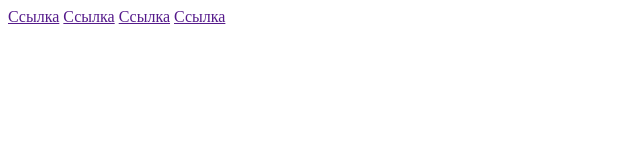
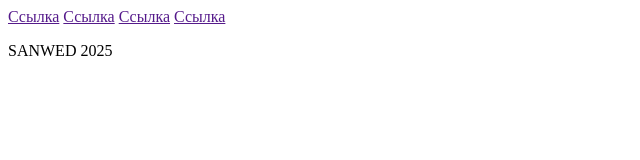
Before and after one commit to Sanwed/test-git, a plain HTML site: page index.html in a window 1280 px wide. Shown: the whole page, without its empty margins (0-640 px from the left). Drawn offline with Linux system fonts and the light colour scheme.

Commit message:
Добавлен подвал сайта

```diff
--- a/index.html
+++ b/index.html
@@ -14,5 +14,8 @@
             <a href="">Ссылка</a>
         </nav>
     </header>
+    <footer>
+        <p>SANWED 2025</p>
+    </footer>
 </body>
 </html>
```
